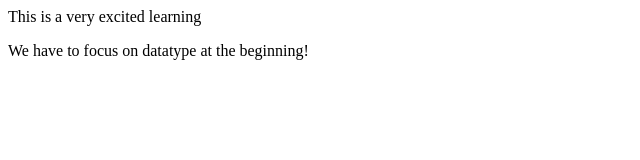
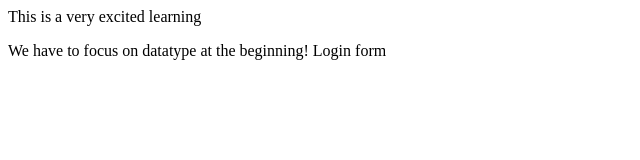
Before and after one commit to Thierryafore/myapptest, a plain HTML site: page index.html in a window 1280 px wide. Shown: the full height of the page, 0-640 px from the left. Drawn offline with Linux system fonts and the light colour scheme.

Commit message:
login form

```diff
--- a/index.html
+++ b/index.html
@@ -6,6 +6,7 @@
 </head>
 <body>
 <p>This is a very excited learning </p>
-<p>We have to focus on datatype at the beginning!</p>
+<p>We have to focus on datatype at the beginning!
+Login form</p>
 </body>
 </html>
```
Also changed, not shown: log.txt (added), login.html (added).
